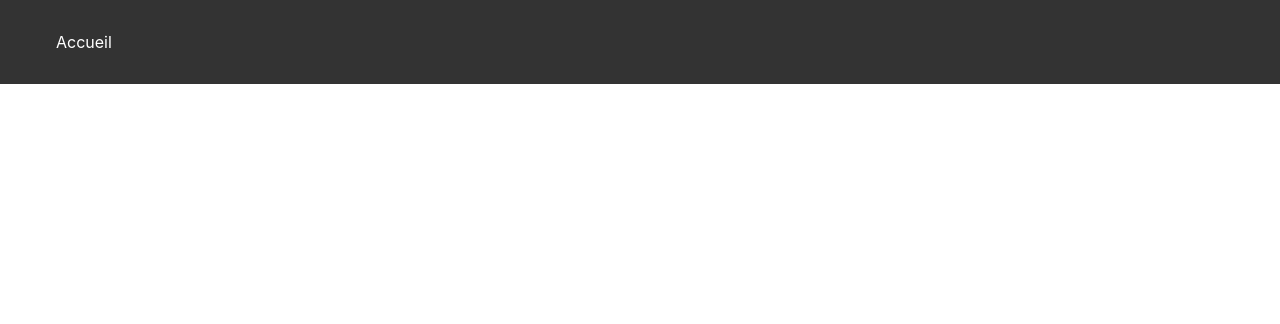
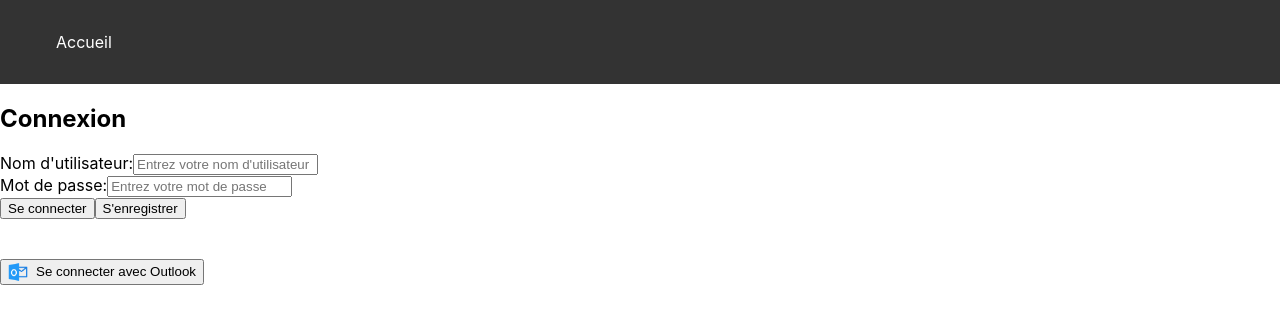
Before and after one commit to melk-hub/Carrion, a React (Create React App) app in the folder EIP/front_end/carrion/: page /login in a window 1280 px wide. Before the commit this address had no page. Shown: the top 324 px of the page. Built offline with nearby package versions, Linux system fonts and the light colour scheme.

Commit message:
[ADD] new register, login pages with api calls

```diff
--- a/EIP/front_end/carrion/src/App.js
+++ b/EIP/front_end/carrion/src/App.js
@@ -1,8 +1,10 @@
 import React, { useState } from 'react';
 import { BrowserRouter as Router, Route, Routes, Navigate, useLocation } from 'react-router-dom';
-import LandingPage from './pages/LandingPage';
-import HomePage from './pages/HomePage';
+import Landing from './pages/Landing';
+import Dashboard from './pages/Dashboard';
 import Header from './components/Header';
+import Login from './pages/Login';
+import Register from './pages/Register';
 
 function App() {
   const [isAuthenticated, setIsAuthenticated] = useState(false);
@@ -22,14 +24,10 @@ function AppLayout({ isAuthenticated, setIsAuthenticated }) {
       {location.pathname !== '/' && <Header />}
 
       <Routes>
-        <Route path="/" element={<LandingPage setIsAuthenticated={setIsAuthenticated} />} />
-
-        <Route
-          path="/home"
-          element={
-            isAuthenticated ? <HomePage /> : <Navigate to="/" />
-          }
-        />
+        <Route path="/" element={<Landing setIsAuthenticated={setIsAuthenticated} />} />
+        <Route path="/login" element={<Login setIsAuthenticated={setIsAuthenticated} />} />
+        <Route path="/register" element={<Register setIsAuthenticated={setIsAuthenticated} />} />
+        <Route path="/dashboard" element={isAuthenticated ? <Dashboard /> : <Navigate to="/" />} />
       </Routes>
     </div>
   );
--- a/EIP/front_end/carrion/src/components/Header.js
+++ b/EIP/front_end/carrion/src/components/Header.js
@@ -7,7 +7,7 @@ function Header() {
     <header>
       <nav>
         <ul>
-          <li><Link to="/home">Accueil</Link></li>
+          <li><Link to="/dashboard">Accueil</Link></li>
         </ul>
       </nav>
     </header>
--- /dev/null
+++ b/EIP/front_end/carrion/src/pages/Dashboard.js
@@ -0,0 +1,12 @@
+import React from 'react';
+
+function Dashboard() {
+  return (
+    <div>
+      <h1>CARRION</h1>
+      <p>Vous êtes connecté !</p>
+    </div>
+  );
+}
+
+export default Dashboard;
--- /dev/null
+++ b/EIP/front_end/carrion/src/pages/Landing.js
@@ -0,0 +1,24 @@
+import React from 'react';
+import { useNavigate } from 'react-router-dom';
+
+function Landing() {
+  const navigate = useNavigate();
+
+  const handleLoginClick = () => {
+    navigate('/login');
+  };
+
+  const handleRegisterToggle = () => {
+    navigate('/register');
+  };
+
+  return (
+      <div>
+          <h1>Bienvenue sur Carrion</h1>
+          <button onClick={handleLoginClick}>Se connecter</button>
+          <button onClick={handleRegisterToggle}>S'enregistrer</button>
+      </div>
+  );
+}
+
+export default Landing;
--- /dev/null
+++ b/EIP/front_end/carrion/src/pages/Login.js
@@ -0,0 +1,145 @@
+import React, { useState } from 'react';
+import { useNavigate } from 'react-router-dom';
+import { GoogleOAuthProvider, GoogleLogin } from '@react-oauth/google';
+import MicrosoftLogin from 'react-microsoft-login';
+import outlookIcon from '../assets/outlook-logo.png';
+
+function Login({ setIsAuthenticated }) {
+  const navigate = useNavigate();
+  const [credentials, setCredentials] = useState({ username: '', password: '' });
+  const [errorMessage, setErrorMessage] = useState('');
+
+  const handleChange = (e) => {
+    const { name, value } = e.target;
+    setCredentials({ ...credentials, [name]: value });
+  };
+
+  const handleLogin = async (e) => {
+    e.preventDefault();
+
+    // try {
+    //   const response = await fetch('http://localhost:5000/login', {
+    //     method: 'POST',
+    //     headers: {
+    //       'Content-Type': 'application/json',
+    //     },
+    //     body: JSON.stringify(credentials),
+    //   });
+
+    //   const data = await response.json();
+
+    //   if (response.ok) {
+    //     console.log('Login successful:', data);
+         setIsAuthenticated(true);
+         navigate('/dashboard');
+    //   } else {
+    //     console.error('Login failed:', data.message);
+    //     setErrorMessage(data.message || 'Identifiants incorrects.');
+    //   }
+    // } catch (error) {
+    //   console.error('Error during login:', error);
+    //   setErrorMessage('Une erreur est survenue. Veuillez réessayer plus tard.');
+    // }
+  };
+
+  const handleGoogleLoginSuccess = (response) => {
+    console.log('Google Login Success:', response);
+    setIsAuthenticated(true);
+    navigate('/dashboard');
+  };
+
+  const handleGoogleLoginFailure = (error) => {
+    console.error('Google Login Failure:', error);
+  };
+
+  const handleMicrosoftLoginSuccess = (response) => {
+    console.log('Microsoft Login Success:', response);
+    setIsAuthenticated(true);
+    navigate('/dashboard');
+  };
+
+  const handleMicrosoftLoginFailure = (error) => {
+    console.error('Microsoft Login Failure:', error);
+  };
+
+  const handleRegisterRedirect = (response) => {
+    navigate('/register');
+  }
+
+  return (
+    <GoogleOAuthProvider clientId="YOUR_GOOGLE_CLIENT_ID">
+        <div className="login-page">
+            <h2>Connexion</h2>
+            <form onSubmit={handleLogin}>
+                <div>
+                    <label>Nom d'utilisateur:</label>
+                    <input
+                        type="text"
+                        name="username"
+                        value={credentials.username}
+                        onChange={handleChange}
+                        placeholder="Entrez votre nom d'utilisateur"
+                        //required
+                    />
+                </div>
+                <div>
+                    <label>Mot de passe:</label>
+                    <input
+                        type="password"
+                        name="password"
+                        value={credentials.password}
+                        onChange={handleChange}
+                        placeholder="Entrez votre mot de passe"
+                        //required
+                    />
+                </div>
+                {errorMessage && <p style={{ color: 'red' }}>{errorMessage}</p>}
+                <button type="submit">Se connecter</button>
+                <button onClick={handleRegisterRedirect}>S'enregistrer</button>
+            </form>
+            <div>
+                <GoogleLogin
+                    onSuccess={handleGoogleLoginSuccess}
+                    onFailure={handleGoogleLoginFailure}
+                />
+                {/* <MicrosoftLogin
+                    clientId="YOUR_MICROSOFT_CLIENT_ID"
+                    buttonText="Se connecter avec Outlook"
+                    authCallback={handleMicrosoftLoginSuccess}
+                    onFailure={handleMicrosoftLoginFailure}
+                    redirectUri="http://localhost:3000"
+                    render={(renderProps) => (
+                        <button
+                        onClick={renderProps.onClick}
+                        style={{
+                            display: 'flex',
+                            alignItems: 'center',
+                            backgroundColor: '#0078D4',
+                            color: '#fff',
+                            padding: '10px 20px',
+                            border: 'none',
+                            borderRadius: '5px',
+                            cursor: 'pointer',
+                            marginTop: '10px',
+                        }}
+                        >
+                        <img
+                            src={outlookIcon}
+                            alt="Outlook"
+                            style={{ width: '20px', marginRight: '8px' }}
+                        />
+                        Se connecter avec Outlook
+                        </button>
+                    )}
+                /> */}
+                <button onClick={handleMicrosoftLoginSuccess} style={{ display: 'flex', alignItems: 'center' }}>
+                <img src={outlookIcon} alt="Outlook" style={{ width: '20px', marginRight: '8px' }} />
+                Se connecter avec Outlook
+                </button>
+            </div>
+        </div>
+    </GoogleOAuthProvider>
+  );
+}
+
+export default Login;
--- a/EIP/front_end/carrion/src/components/RegisterForm.js
+++ b/EIP/front_end/carrion/src/pages/Register.js
@@ -1,6 +1,8 @@
 import React, { useState } from 'react';
+import { useNavigate } from 'react-router-dom';
 
-function RegisterForm({ onSubmit }) {
+function Register({ setIsAuthenticated }) {
+  const navigate = useNavigate();
   const [formData, setFormData] = useState({
     firstName: '',
     lastName: '',
@@ -21,8 +23,31 @@ function RegisterForm({ onSubmit }) {
     setFormData({ ...formData, [name]: value });
   };
 
-  const handleRegisterSubmit = () => {
-    onSubmit(formData);
+  const handleRegisterSubmit = async () => {
+    // try {
+    //   const response = await fetch('http://localhost:5000/register', {
+    //     method: 'POST',
+    //     headers: {
+    //       'Content-Type': 'application/json',
+    //     },
+    //     body: JSON.stringify(formData),
+    //   });
+
+    //   const data = await response.json();
+    //   if (response.ok) {
+    //     console.log('Registration successful:', data);
+         setIsAuthenticated(true);
+         navigate('/dashboard');
+    //   } else {
+    //     console.log('Registration failed:', data.message || 'Error registering');
+    //   }
+    // } catch (error) {
+    //   console.error('Error registering:', error);
+    // }
+  };
+
+  const handleLoginRedirect = () => {
+    navigate('/login');
   };
 
   return (
@@ -56,7 +81,7 @@ function RegisterForm({ onSubmit }) {
         <label>Confirmer le mot de passe:</label>
         <input type="password" name="confirmPassword" value={formData.confirmPassword} onChange={handleRegisterChange} />
       </div>
-      <h3>Addresse</h3>
+      <h3>Adresse</h3>
       <div>
         <label>Rue:</label>
         <input type="text" name="street" value={formData.street} onChange={handleRegisterChange} />
@@ -78,8 +103,9 @@ function RegisterForm({ onSubmit }) {
         <input type="text" name="country" value={formData.country} onChange={handleRegisterChange} />
       </div>
       <button onClick={handleRegisterSubmit}>Valider l'inscription</button>
+      <button onClick={handleLoginRedirect}>Se connecter</button>
     </div>
   );
 }
 
-export default RegisterForm;
+export default Register;
```
